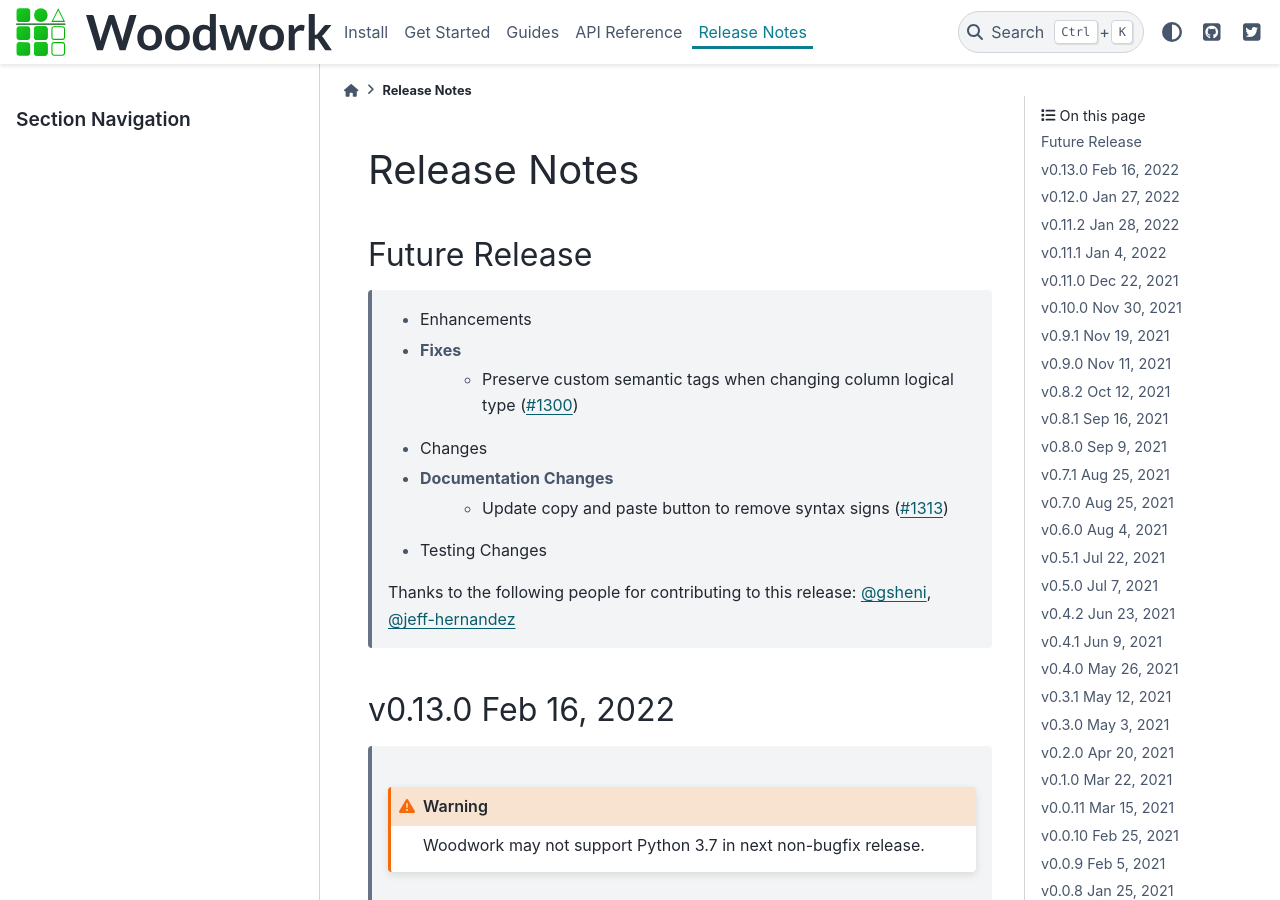
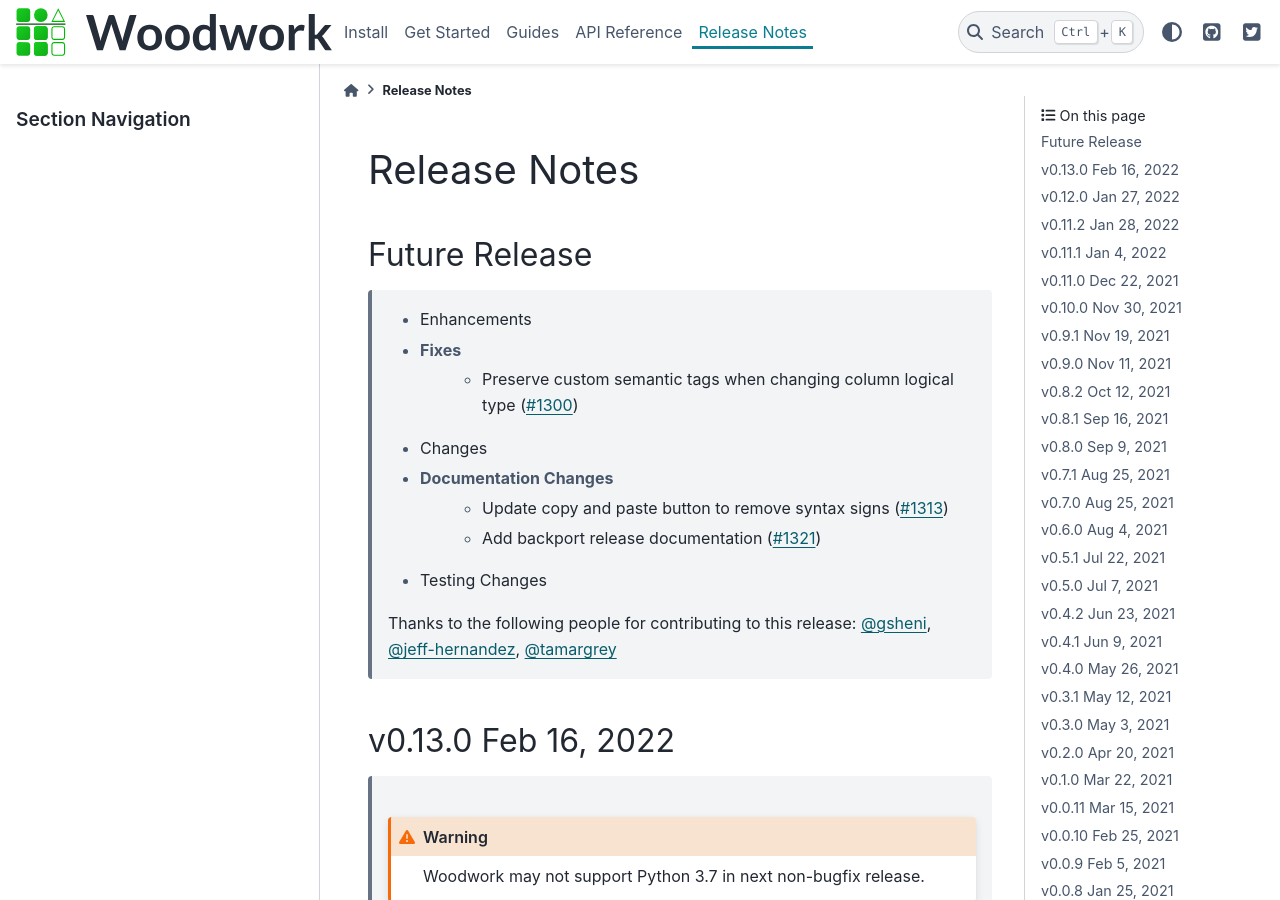
Before and after one commit to alteryx/woodwork, a Sphinx documentation site: the page built from docs/source/release_notes.rst, in a window 1280 px wide and 900 px high. Built offline with Sphinx 7.4.7 and the PyData theme 0.15.4, drawn with Linux system fonts in a browser that asks for light colours; comment, search, counter and statistics services are not loaded.

Commit message:
Add release note

```diff
--- a/docs/source/release_notes.rst
+++ b/docs/source/release_notes.rst
@@ -11,10 +11,11 @@
     * Changes
     * Documentation Changes
         * Update copy and paste button to remove syntax signs (:pr:`1313`)
+        * Add backport release documentation (:pr:`1321`)
     * Testing Changes
 
     Thanks to the following people for contributing to this release:
-    :user:`gsheni`, :user:`jeff-hernandez`
+    :user:`gsheni`, :user:`jeff-hernandez`, :user:`tamargrey`
 
 v0.13.0 Feb 16, 2022
 ====================
```
